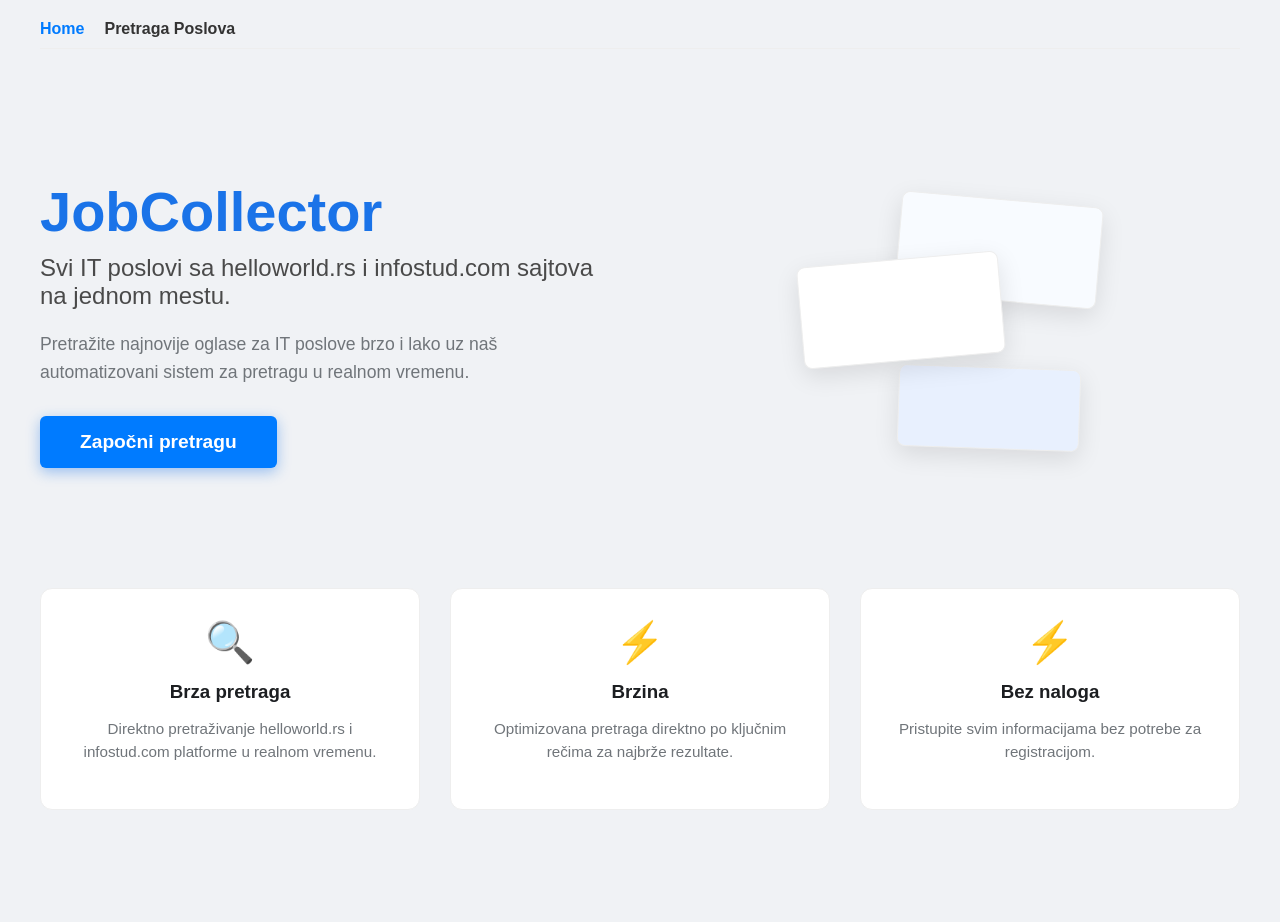
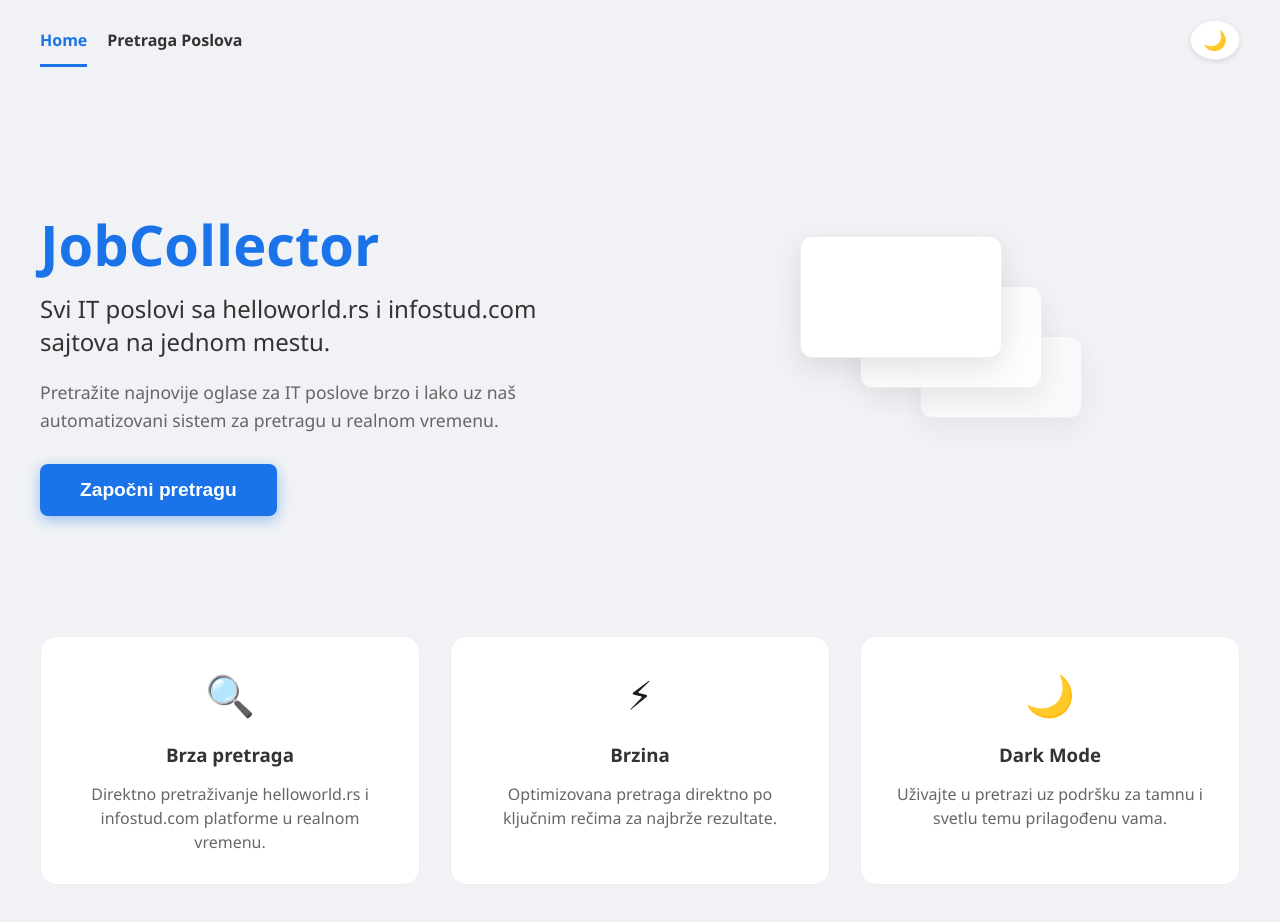
Before and after one commit to mijusko/Job-Collector, a Vue app: page / in a window 1280 px wide. Shown: the top 922 px of the page. Before the commit the page ends 870 px from the top, so only its background shows below. Built offline with nearby package versions, Linux system fonts and the light colour scheme.

Commit message:
Add dark theme

```diff
--- a/src/App.vue
+++ b/src/App.vue
@@ -1,39 +1,136 @@
 <template>
-  <div class="app-container">
+  <div class="app-container" :class="{ 'dark-theme': isDark }">
     <nav>
-      <router-link to="/">Home</router-link>
-      <router-link to="/jobs">Pretraga Poslova</router-link>
+      <div class="nav-links">
+        <router-link to="/">Home</router-link>
+        <router-link to="/jobs">Pretraga Poslova</router-link>
+      </div>
+      <button @click="toggleTheme" class="theme-toggle" :title="isDark ? 'Svetla tema' : 'Tamna tema'">
+        <span v-if="isDark">☀️</span>
+        <span v-else>🌙</span>
+      </button>
     </nav>
     <router-view></router-view>
   </div>
 </template>
 
 <script setup>
+import { ref, onMounted } from 'vue'
+
+const isDark = ref(false)
+
+const toggleTheme = () => {
+  isDark.value = !isDark.value
+  localStorage.setItem('theme', isDark.value ? 'dark' : 'light')
+  document.body.classList.toggle('dark-body', isDark.value)
+}
+
+onMounted(() => {
+  const savedTheme = localStorage.getItem('theme')
+  if (savedTheme === 'dark' || (!savedTheme && window.matchMedia('(prefers-color-scheme: dark)').matches)) {
+    isDark.value = true
+    document.body.classList.add('dark-body')
+  }
+})
 </script>
 
 <style>
+:root {
+  --bg-color: #f8f9fa;
+  --card-bg: #ffffff;
+  --text-primary: #333333;
+  --text-secondary: #666666;
+  --border-color: #eeeeee;
+  --accent-color: #1a73e8;
+  --hover-bg: #f0f4f8;
+}
+
+.dark-theme {
+  --bg-color: #121212;
+  --card-bg: #1e1e1e;
+  --text-primary: #e0e0e0;
+  --text-secondary: #aaaaaa;
+  --border-color: #333333;
+  --accent-color: #4dabf7;
+  --hover-bg: #2c2c2c;
+}
+
+body {
+  margin: 0;
+  background-color: var(--bg-color);
+  color: var(--text-primary);
+  transition: background-color 0.3s, color 0.3s;
+}
+
+body.dark-body {
+  background-color: #121212;
+}
+
 .app-container {
-  font-family: Arial, sans-serif;
+  font-family: 'Segoe UI', Tahoma, Geneva, Verdana, sans-serif;
   max-width: 1200px;
   margin: 0 auto;
   padding: 20px;
+  min-height: 100vh;
 }
 
 nav {
   display: flex;
+  justify-content: space-between;
+  align-items: center;
+  margin-bottom: 30px;
+  padding-bottom: 15px;
+  border-bottom: 1px solid var(--border-color);
+}
+
+.nav-links {
+  display: flex;
   gap: 20px;
-  margin-bottom: 30px;
-  padding-bottom: 10px;
-  border-bottom: 1px solid #eee;
 }
 
 nav a {
   text-decoration: none;
-  color: #333;
-  font-weight: bold;
+  color: var(--text-primary);
+  font-weight: 600;
+  transition: color 0.2s;
+}
+
+nav a:hover {
+  color: var(--accent-color);
 }
 
 nav a.router-link-active {
-  color: #007bff;
+  color: var(--accent-color);
+  position: relative;
+}
+
+nav a.router-link-active::after {
+  content: '';
+  position: absolute;
+  bottom: -16px;
+  left: 0;
+  width: 100%;
+  height: 3px;
+  background-color: var(--accent-color);
+}
+
+.theme-toggle {
+  background: var(--card-bg);
+  border: 1px solid var(--border-color);
+  border-radius: 50%;
+  width: 40px;
+  height: 40px;
+  display: flex;
+  align-items: center;
+  justify-content: center;
+  cursor: pointer;
+  font-size: 1.2rem;
+  box-shadow: 0 2px 5px rgba(0,0,0,0.1);
+  transition: transform 0.2s, background-color 0.2s;
+}
+
+.theme-toggle:hover {
+  transform: scale(1.1);
+  background-color: var(--hover-bg);
 }
 </style>
--- a/src/views/Home.vue
+++ b/src/views/Home.vue
@@ -12,7 +12,6 @@
         </router-link>
       </div>
       <div class="hero-image">
-        <!-- Możemo dodati neku ilustraciju ovde -->
         <div class="illustration">
           <div class="card card-1"></div>
           <div class="card card-2"></div>
@@ -33,9 +32,9 @@
         <p>Optimizovana pretraga direktno po ključnim rečima za najbrže rezultate.</p>
       </div>
       <div class="feature-card">
-        <span class="feature-icon">⚡</span>
-        <h3>Bez naloga</h3>
-        <p>Pristupite svim informacijama bez potrebe za registracijom.</p>
+        <span class="feature-icon">🌙</span>
+        <h3>Dark Mode</h3>
+        <p>Uživajte u pretrazi uz podršku za tamnu i svetlu temu prilagođenu vama.</p>
       </div>
     </div>
   </div>
@@ -61,19 +60,19 @@
 h1 {
   font-size: 3.5rem;
   margin: 0;
-  color: #1a73e8;
+  color: var(--accent-color);
 }
 
 .subtitle {
   font-size: 1.5rem;
-  color: #4a4a4a;
+  color: var(--text-primary);
   margin: 10px 0 20px 0;
   font-weight: 500;
 }
 
 .description {
   font-size: 1.1rem;
-  color: #70757a;
+  color: var(--text-secondary);
   line-height: 1.6;
   margin-bottom: 30px;
   max-width: 500px;
@@ -82,7 +81,19 @@
 .cta-button {
   padding: 15px 40px;
   font-size: 1.2rem;
+  background-color: var(--accent-color);
+  color: white;
+  border: none;
+  border-radius: 8px;
+  cursor: pointer;
+  font-weight: 600;
   box-shadow: 0 4px 14px rgba(26, 115, 232, 0.4);
+  transition: transform 0.2s, opacity 0.2s;
+}
+
+.cta-button:hover {
+  transform: translateY(-2px);
+  opacity: 0.9;
 }
 
 .hero-image {
@@ -99,30 +110,30 @@
 
 .card {
   position: absolute;
-  background: white;
-  border-radius: 8px;
-  box-shadow: 0 8px 24px rgba(0,0,0,0.1);
-  border: 1px solid #eee;
+  background: var(--card-bg);
+  border: 1px solid var(--border-color);
+  border-radius: 12px;
+  box-shadow: 0 10px 30px rgba(0,0,0,0.1);
 }
 
-.card-1 { width: 200px; height: 100px; top: 0; right: 0; transform: rotate(5deg); background: #f8fbff; }
-.card-2 { width: 200px; height: 100px; top: 60px; left: 0; transform: rotate(-5deg); z-index: 1; }
-.card-3 { width: 180px; height: 80px; bottom: 0; right: 20px; transform: rotate(2deg); background: #e8f0fe; }
+.card-1 { width: 200px; height: 120px; top: 0; left: 0; z-index: 3; }
+.card-2 { width: 180px; height: 100px; top: 50px; left: 60px; z-index: 2; opacity: 0.8; }
+.card-3 { width: 160px; height: 80px; top: 100px; left: 120px; z-index: 1; opacity: 0.6; }
 
 .features {
   display: grid;
-  grid-template-columns: repeat(3, 1fr);
+  grid-template-columns: repeat(auto-fit, minmax(250px, 1fr));
   gap: 30px;
   margin-top: 60px;
 }
 
 .feature-card {
-  background: white;
+  background: var(--card-bg);
   padding: 30px;
-  border-radius: 12px;
+  border-radius: 16px;
   text-align: center;
-  border: 1px solid #eee;
-  transition: transform 0.3s ease;
+  border: 1px solid var(--border-color);
+  transition: transform 0.3s;
 }
 
 .feature-card:hover {
@@ -131,36 +142,18 @@
 
 .feature-icon {
   font-size: 2.5rem;
+  margin-bottom: 20px;
   display: block;
-  margin-bottom: 15px;
 }
 
 .feature-card h3 {
-  margin: 10px 0;
-  color: #1c1e21;
+  margin: 0 0 15px 0;
+  color: var(--text-primary);
 }
 
 .feature-card p {
-  color: #70757a;
-  font-size: 0.95rem;
+  color: var(--text-secondary);
   line-height: 1.5;
-}
-
-@media (max-width: 992px) {
-  .hero {
-    flex-direction: column;
-    text-align: center;
-  }
-  .hero-content {
-    display: flex;
-    flex-direction: column;
-    align-items: center;
-  }
-  .features {
-    grid-template-columns: 1fr;
-  }
-  .hero-image {
-    display: none;
-  }
+  margin: 0;
 }
 </style>
--- a/src/views/Jobs.vue
+++ b/src/views/Jobs.vue
@@ -27,7 +27,7 @@
           <p class="found-jobs">Pronađeno poslova: <strong>{{ jobs.length }}</strong></p>
         </div>
         <div class="job-list">
-        <div v-for="job in jobs" :key="job.id" class="job-card-horizontal" @click="viewDetails(job)">
+        <div v-for="job in jobs" :key="job.id" class="job-card-horizontal" @click="showJobModal(job)">
           <div class="card-content">
             <div class="main-info">
               <div class="job-source" :class="job.source.toLowerCase()">{{ job.source }}</div>
@@ -46,7 +46,7 @@
             </div>
           </div>
           <div class="card-action">
-            <button class="secondary-btn" @click.stop="viewDetails(job)">Pogledaj detalje</button>
+            <button class="secondary-btn" @click.stop="showJobModal(job)">Pogledaj detalje</button>
           </div>
         </div>
       </div>
@@ -55,31 +55,65 @@
         <p>Nismo pronašli poslove za vašu pretragu. Pokušajte sa drugim ključnim rečima.</p>
       </div>
     </div>
+
+    <!-- Modal za detalje posla -->
+    <div v-if="selectedJob" class="modal-overlay" @click="closeModal">
+      <div class="modal-content" @click.stop>
+        <div class="modal-header">
+          <div class="job-source" :class="selectedJob.source.toLowerCase()">{{ selectedJob.source }}</div>
+          <button class="close-btn" @click="closeModal">&times;</button>
+        </div>
+        <div class="modal-body">
+          <h2 class="modal-title">{{ selectedJob.title }}</h2>
+          <h3 class="modal-company">{{ selectedJob.company }}</h3>
+
+          <div class="modal-meta">
+            <div class="meta-item">
+              <span class="icon">📍</span>
+              <span>{{ selectedJob.location }}</span>
+            </div>
+            <div class="meta-item" v-if="selectedJob.date">
+              <span class="icon">📅</span>
+              <span>{{ selectedJob.date }}</span>
+            </div>
+          </div>
+
+          <div class="modal-description" v-if="selectedJob.description">
+            <h4>Opis posla:</h4>
+            <p>{{ selectedJob.description }}</p>
+          </div>
+
+          <div class="modal-footer">
+            <a :href="selectedJob.url" target="_blank" class="primary-btn apply-btn">Prijavi se na sajtu</a>
+            <button @click="closeModal" class="secondary-btn">Zatvori</button>
+          </div>
+        </div>
+      </div>
+    </div>
   </div>
 </template>
 
 <script setup>
 import { ref } from 'vue'
-import { useRouter } from 'vue-router'
 import axios from 'axios'
 
-const router = useRouter()
 const searchQuery = ref('')
 const loading = ref(false)
 const searched = ref(false)
 const jobs = ref([])
 const progress = ref(0)
+const selectedJob = ref(null)
 let progressInterval = null
 
 const startProgress = () => {
   progress.value = 0
   progressInterval = setInterval(() => {
     if (progress.value < 95) {
-      // Brže na početku, sporije pri kraju
-      const increment = progress.value < 50 ? 5 : (progress.value < 80 ? 2 : 0.5)
+      // Još sporije napredovanje do 95%
+      const increment = progress.value < 40 ? 2 : (progress.value < 70 ? 0.8 : 0.2)
       progress.value = Math.min(95, parseFloat((progress.value + increment).toFixed(1)))
     }
-  }, 500)
+  }, 600)
 }
 
 const stopProgress = () => {
@@ -87,6 +121,16 @@
     clearInterval(progressInterval)
     progress.value = 100
   }
+}
+
+const showJobModal = (job) => {
+  selectedJob.value = job
+  document.body.style.overflow = 'hidden' // Spreči skrolovanje dok je modal otvoren
+}
+
+const closeModal = () => {
+  selectedJob.value = null
+  document.body.style.overflow = 'auto'
 }
 
 const searchJobs = async () => {
@@ -127,10 +171,7 @@
   }
 }
 
-const viewDetails = (job) => {
-  localStorage.setItem('selectedJob', JSON.stringify(job))
-  router.push({ name: 'job-detail', params: { id: job.id } })
-}
+
 </script>
 
 <style scoped>
@@ -139,17 +180,18 @@
 }
 
 .header-section {
-  background: white;
+  background: var(--card-bg);
   padding: 30px;
   border-radius: 12px;
   box-shadow: 0 2px 10px rgba(0,0,0,0.05);
   margin-bottom: 40px;
+  border: 1px solid var(--border-color);
 }
 
 h2 {
   margin-top: 0;
   margin-bottom: 25px;
-  color: #1a73e8;
+  color: var(--accent-color);
 }
 
 .search-filters {
@@ -177,16 +219,16 @@
   display: flex;
   justify-content: space-between;
   align-items: center;
-  background: white;
+  background: var(--card-bg);
   padding: 24px;
   border-radius: 10px;
-  border: 1px solid #e0e0e0;
+  border: 1px solid var(--border-color);
   cursor: pointer;
   transition: all 0.2s ease;
 }
 
 .job-card-horizontal:hover {
-  border-color: #1a73e8;
+  border-color: var(--accent-color);
   box-shadow: 0 4px 12px rgba(26, 115, 232, 0.1);
   transform: translateY(-2px);
 }
@@ -198,7 +240,7 @@
 .job-title {
   margin: 0 0 8px 0;
   font-size: 1.25rem;
-  color: #1a73e8;
+  color: var(--accent-color);
 }
 
 .job-source {
@@ -224,14 +266,14 @@
 .company-name {
   margin: 0 0 16px 0;
   font-weight: 600;
-  color: #4a4a4a;
+  color: var(--text-primary);
 }
 
 .meta-data {
   display: flex;
   gap: 20px;
   font-size: 0.9rem;
-  color: #70757a;
+  color: var(--text-secondary);
 }
 
 .meta-item {
@@ -242,12 +284,12 @@
 
 .secondary-btn {
   background-color: transparent;
-  color: #1a73e8;
-  border: 1.5px solid #1a73e8;
+  color: var(--accent-color);
+  border: 1.5px solid var(--accent-color);
 }
 
 .secondary-btn:hover {
-  background-color: #f8fbff;
+  background-color: var(--hover-bg);
 }
 
 .loading-state {
@@ -256,16 +298,17 @@
   align-items: center;
   justify-content: center;
   padding: 60px 20px;
-  background: white;
+  background: var(--card-bg);
   border-radius: 12px;
   box-shadow: 0 2px 10px rgba(0,0,0,0.05);
+  border: 1px solid var(--border-color);
 }
 
 .progress-container {
   width: 100%;
   max-width: 400px;
   height: 12px;
-  background-color: #f0f0f0;
+  background-color: var(--hover-bg);
   border-radius: 6px;
   overflow: hidden;
   margin-bottom: 20px;
@@ -273,13 +316,13 @@
 
 .progress-bar {
   height: 100%;
-  background-color: #1a73e8;
+  background-color: var(--accent-color);
   transition: width 0.5s ease;
 }
 
 .sub-text {
   font-size: 0.9rem;
-  color: #666;
+  color: var(--text-secondary);
   margin-top: 5px;
 }
 
@@ -290,19 +333,19 @@
 
 .found-jobs {
   font-size: 1.1rem;
-  color: #333;
+  color: var(--text-primary);
 }
 
 .found-jobs strong {
-  color: #1a73e8;
+  color: var(--accent-color);
   font-size: 1.3rem;
 }
 
 .spinner {
   width: 40px;
   height: 40px;
-  border: 4px solid #f3f3f3;
-  border-top: 4px solid #1a73e8;
+  border: 4px solid var(--hover-bg);
+  border-top: 4px solid var(--accent-color);
   border-radius: 50%;
   animation: spin 1s linear infinite;
   margin: 0 auto 20px;
@@ -316,6 +359,130 @@
 .no-results {
   text-align: center;
   padding: 40px;
-  color: #70757a;
+  color: var(--text-secondary);
+}
+
+/* Modal Styles */
+.modal-overlay {
+  position: fixed;
+  top: 0;
+  left: 0;
+  width: 100%;
+  height: 100%;
+  background: rgba(0, 0, 0, 0.7);
+  display: flex;
+  align-items: center;
+  justify-content: center;
+  z-index: 1000;
+  backdrop-filter: blur(4px);
+}
+
+.modal-content {
+  background: var(--card-bg);
+  width: 90%;
+  max-width: 800px;
+  max-height: 90vh;
+  border-radius: 16px;
+  overflow-y: auto;
+  position: relative;
+  box-shadow: 0 20px 40px rgba(0,0,0,0.3);
+  border: 1px solid var(--border-color);
+  animation: modalFadeIn 0.3s ease-out;
+}
+
+@keyframes modalFadeIn {
+  from { opacity: 0; transform: translateY(20px); }
+  to { opacity: 1; transform: translateY(0); }
+}
+
+.modal-header {
+  padding: 20px 30px;
+  display: flex;
+  justify-content: space-between;
+  align-items: center;
+  border-bottom: 1px solid var(--border-color);
+  position: sticky;
+  top: 0;
+  background: var(--card-bg);
+  z-index: 10;
+}
+
+.close-btn {
+  background: none;
+  border: none;
+  font-size: 2rem;
+  color: var(--text-secondary);
+  cursor: pointer;
+  padding: 0;
+  line-height: 1;
+}
+
+.close-btn:hover {
+  color: var(--text-primary);
+}
+
+.modal-body {
+  padding: 30px;
+}
+
+.modal-title {
+  margin: 0 0 10px 0;
+  font-size: 1.8rem;
+  color: var(--accent-color);
+}
+
+.modal-company {
+  margin: 0 0 20px 0;
+  font-size: 1.2rem;
+  color: var(--text-primary);
+  font-weight: 600;
+}
+
+.modal-meta {
+  display: flex;
+  gap: 30px;
+  margin-bottom: 30px;
+  padding: 15px;
+  background: var(--hover-bg);
+  border-radius: 8px;
+}
+
+.modal-description {
+  line-height: 1.8;
+  color: var(--text-primary);
+  margin-bottom: 40px;
+  white-space: pre-wrap;
+}
+
+.modal-description h4 {
+  margin-bottom: 15px;
+  color: var(--text-secondary);
+  font-size: 1.1rem;
+}
+
+.modal-footer {
+  display: flex;
+  gap: 15px;
+  padding-top: 20px;
+  border-top: 1px solid var(--border-color);
+}
+
+.primary-btn {
+  background-color: var(--accent-color);
+  color: white;
+  padding: 12px 24px;
+  border-radius: 8px;
+  text-decoration: none;
+  font-weight: 600;
+  transition: opacity 0.2s;
+}
+
+.primary-btn:hover {
+  opacity: 0.9;
+}
+
+.apply-btn {
+  flex: 1;
+  text-align: center;
 }
 </style>
```
